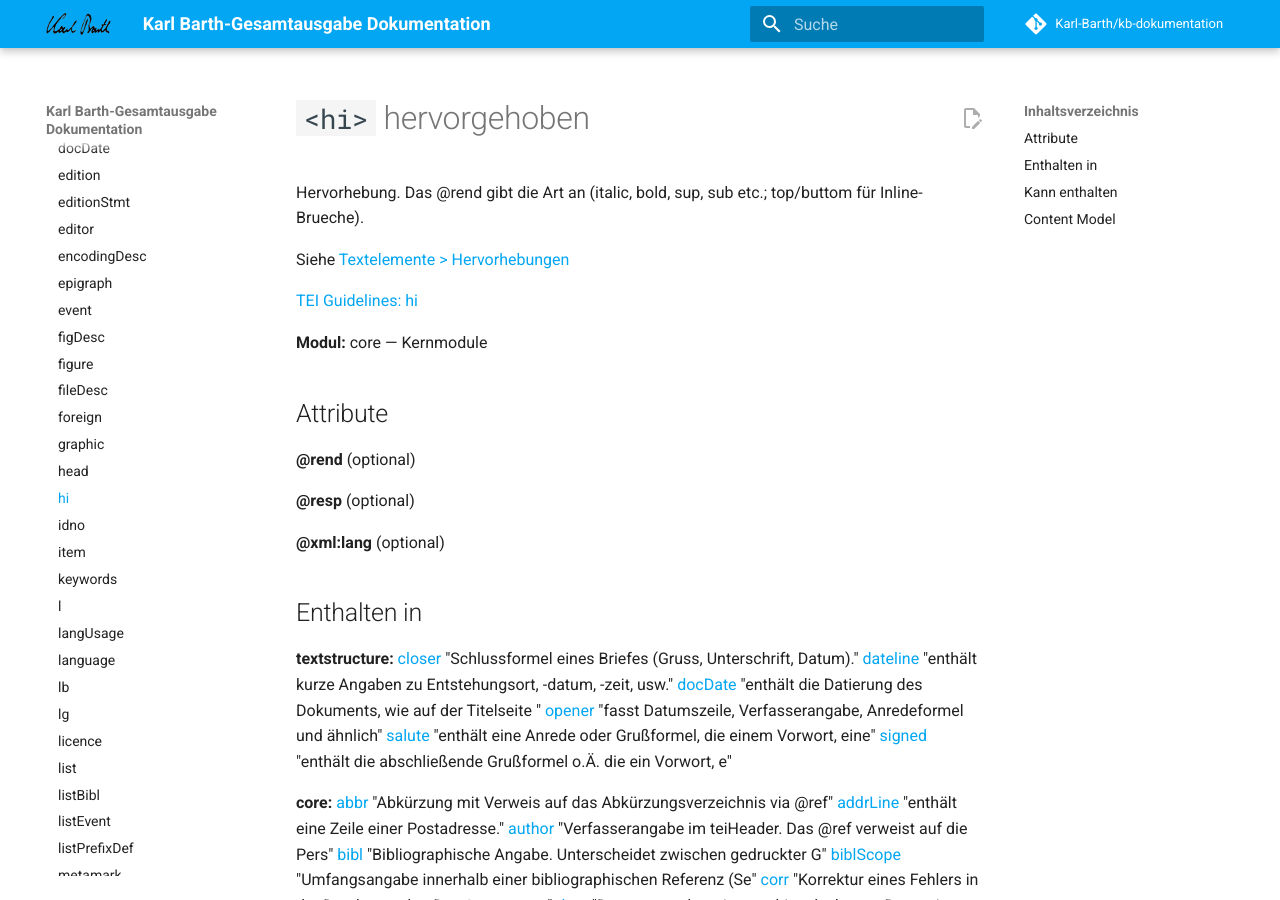
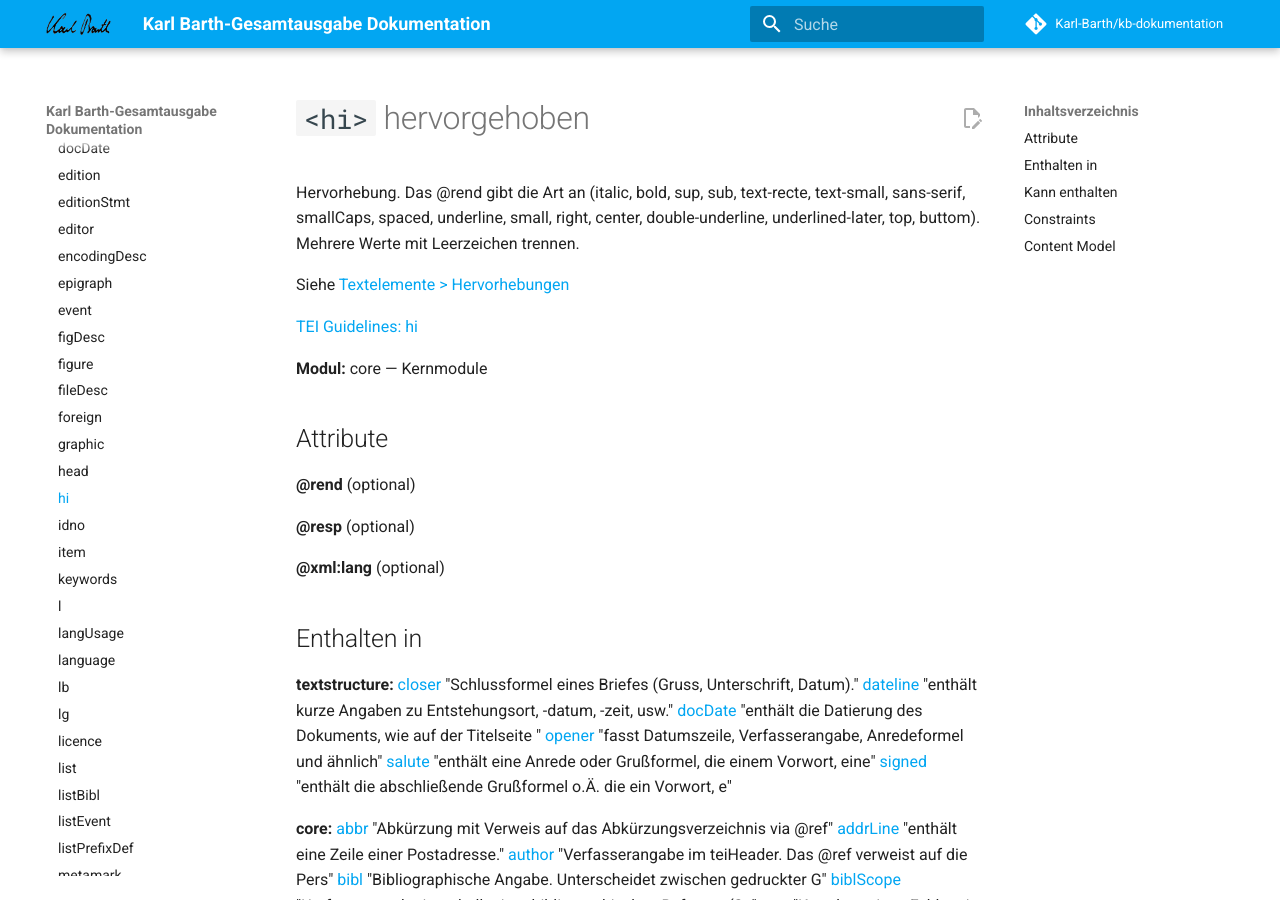
Before and after one commit to Karl-Barth/kb-dokumentation, an MkDocs documentation site: the page built from docs/tag-library/hi.md, in a window 1280 px wide and 900 px high. Built offline with MkDocs 1.6.1 and Material for MkDocs 9.7.7, drawn with Linux system fonts in a browser that asks for light colours; comment, search, counter and statistics services are not loaded; some of the changed text lies outside the part shown.

Commit message:
tag-library: hi/@rend Whitelist + B1-Korrektur "italic" statt "i"
Generiert aus kb_schema@9014bd4 (Issue #1622 Folge-Schritt).

- hi.md: vollstaendige Token-Whitelist im @rend (italic, bold, sup, sub,
  text-recte, text-small, sans-serif, smallCaps, spaced, underline, small,
  right, center, double-underline, underlined-later, top, buttom) +
  Schematron-Regel hi-rend-whitelist als loose/warning.
- bibl.md: strict-B1-Text korrigiert ("hi rend=italic" statt "hi rend=i"),
  Daten-Nachzug erfolgte in kb_xml_src@fb9693f84 (3771 Faelle, 412 Dateien).

````diff
--- a/docs/tag-library/hi.md
+++ b/docs/tag-library/hi.md
@@ -1,6 +1,6 @@
 # `<hi>` hervorgehoben
 
-Hervorhebung. Das @rend gibt die Art an (italic, bold, sup, sub etc.; top/buttom für Inline-Brueche).
+Hervorhebung. Das @rend gibt die Art an (italic, bold, sup, sub, text-recte, text-small, sans-serif, smallCaps, spaced, underline, small, right, center, double-underline, underlined-later, top, buttom). Mehrere Werte mit Leerzeichen trennen.
 
 Siehe [Textelemente > Hervorhebungen](https://dokumentation.karl-barth.ch/textelemente/hervorhebungen/)
 
@@ -56,6 +56,11 @@ Beliebiger Textinhalt
 
 **analysis:** [span](span.md) "associates an interpretative annotation directly with a span"
 
+## Constraints
+
+**hi-rend-whitelist**
+:   hi-rend-whitelist: hi/@rend="" enthaelt ein nicht-dokumentiertes Token. Erlaubt: italic, bold, sup, sub, text-recte, text-small, sans-serif, smallCaps, spaced, underline, small, right, center, double-underline, underlined-later, top, buttom (Mehrere mit Leerzeichen trennen). Issue #1622.
+
 ## Content Model
 
 ```xml
````
Also changed, not shown: docs/tag-library/bibl.md (+1 -1 lines).
